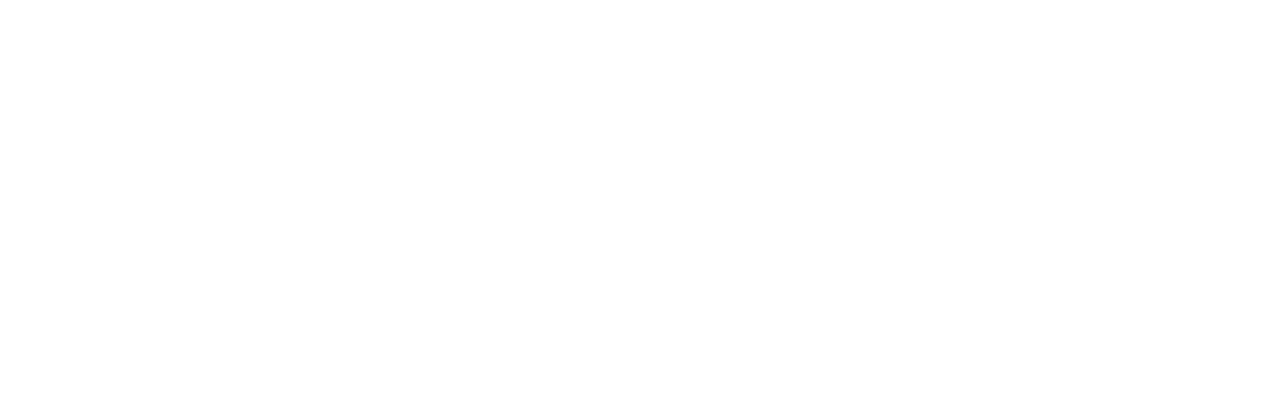
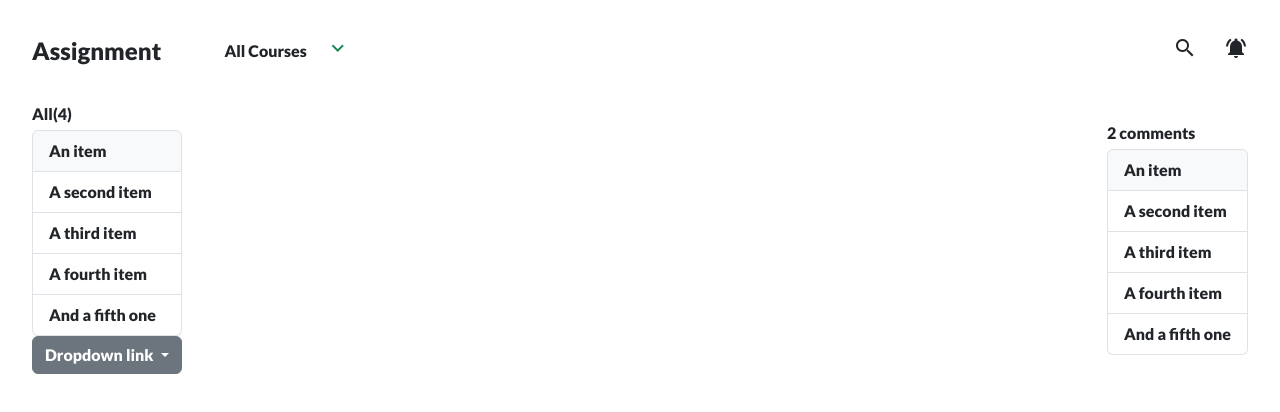
Before and after one commit to JHOUJHOU/five_Bootstrap_task, a website built with Vite: page pages/index.html in a window 1280 px wide. Built offline with nearby package versions, Linux system fonts and the light colour scheme; a web font is replaced by a local one.

Commit message:
修正vite.js

```diff
--- a/assets/scss/all.scss
+++ b/assets/scss/all.scss
@@ -6,5 +6,5 @@
 
 
 @import "./helpers/reset";
+@import './pages/index.scss';
 @import './layout/menu.scss';
-@import './pages/index.scss';
--- a/assets/scss/helpers/_reset.scss
+++ b/assets/scss/helpers/_reset.scss
@@ -67,4 +67,6 @@ a{
 body{
   font-family: 'Lato', sans-serif;
 	font-weight: bold;
+	font-size: 16px;
+	line-height: 1.5;
 }
--- a/assets/scss/helpers/_variables.scss
+++ b/assets/scss/helpers/_variables.scss
@@ -419,6 +419,7 @@ $spacers: (
   7: $spacer * 2,    // 32px
   8: $spacer * 3,    // 48px
   9: $spacer * 4,    // 64px
+  50: $spacer * 3.125,    // 50px
 ) !default;
 // scss-docs-end spacer-variables-maps
 
--- a/pages/index.html
+++ b/pages/index.html
@@ -16,11 +16,71 @@
 
       <%- include('./layout/menu'); -%>
 
-      <div>
+      <div class="mx-7 w-100">
+        <ul class="py-7 d-flex justify-content-between align-items-center">
+          <li class="d-flex align-items-center">
+            <p class="fs-4 lh-3">Assignment</p>
+            <div class="btn-group ms-50">
+              <button type="button" class="btn btn-white">
+                All Courses
+              </button>
+              <button class="bg-white border-0" data-bs-toggle="dropdown" aria-expanded="false">
+                <span class="material-icons text-success">
+                  expand_more
+                </span>
+              </button>
+              <ul class="dropdown-menu">
+                <li><a class="dropdown-item" href="#">Courses 1</a></li>
+                <li><a class="dropdown-item" href="#">Courses 2</a></li>
+                <li><a class="dropdown-item" href="#">Courses 3</a></li>
+              </ul>
+            </div>
+          </li>
+          <li>
+            <a href="#">
+              <span class="material-icons">search</span>
+              <span class="material-icons ms-6">notifications_active</span>
+            </a>
+          </li>
+        </ul>
+        <div class="d-flex justify-content-between align-items-center">
+          <div>
+            <p class="mb-1">All(4)</p>
+            <ul class="list-group">
+              <li class="list-group-item bg-light">An item</li>
+              <li class="list-group-item">A second item</li>
+              <li class="list-group-item">A third item</li>
+              <li class="list-group-item">A fourth item</li>
+              <li class="list-group-item">And a fifth one</li>
+            </ul>
+            <div class="dropdown">
+              <a class="btn btn-secondary dropdown-toggle" href="#" role="button" id="dropdownMenuLink" data-bs-toggle="dropdown" aria-expanded="false">
+                Dropdown link
+              </a>
+
+              <ul class="dropdown-menu" aria-labelledby="dropdownMenuLink">
+                <li><a class="dropdown-item" href="#">Action</a></li>
+                <li><a class="dropdown-item" href="#">Another action</a></li>
+                <li><a class="dropdown-item" href="#">Something else here</a></li>
+              </ul>
+            </div>
+          </div>
+          <div>
+            <p class="mb-1">2 comments</p>
+            <ul class="list-group">
+              <li class="list-group-item bg-light">An item</li>
+              <li class="list-group-item">A second item</li>
+              <li class="list-group-item">A third item</li>
+              <li class="list-group-item">A fourth item</li>
+              <li class="list-group-item">And a fifth one</li>
+            </ul>
+          </div>
+        </div>
       </div>
     </div>
 
-
+    <script src="https://cdn.jsdelivr.net/npm/@popperjs/core@2.11.8/dist/umd/popper.min.js" integrity="sha384-I7E8VVD/ismYTF4hNIPjVp/Zjvgyol6VFvRkX/vR+Vc4jQkC+hVqc2pM8ODewa9r" crossorigin="anonymous"></script>
+    <script src="https://cdn.jsdelivr.net/npm/bootstrap@5.3.3/dist/js/bootstrap.min.js" integrity="sha384-0pUGZvbkm6XF6gxjEnlmuGrJXVbNuzT9qBBavbLwCsOGabYfZo0T0to5eqruptLy" crossorigin="anonymous"></script>
     <script type="module" src="../main.js"></script>
   </body>
 </html>
--- a/vite.config.js
+++ b/vite.config.js
@@ -25,7 +25,7 @@ function moveOutputPlugin() {
 export default defineConfig({
   // base 的寫法：
   // base: '/Repository 的名稱/'
-  base: '/web-layout-training-vite/',
+  base: '/five_Bootstrap_task/',
   plugins: [
     liveReload(['./layout/**/*.ejs', './pages/**/*.ejs', './pages/**/*.html']),
     ViteEjsPlugin(),
```
Also changed, not shown: layout/menu.ejs (+8 -8 lines).
